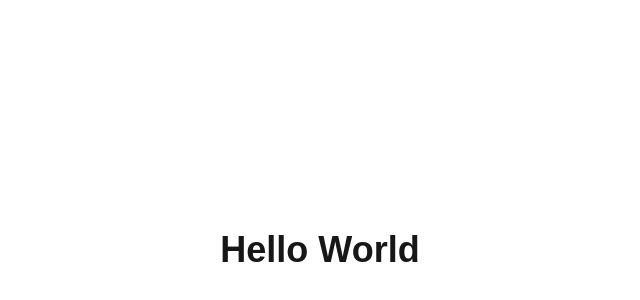
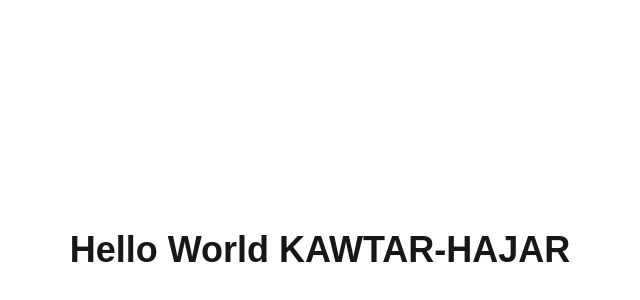
Before and after one commit to kawatr/Projet-pipeline_BERRADA_JLILOU_ABAYOMI, a Next.js app: page / in a window 1280 px wide. Shown: the part 150-450 px from the top of the page, without its empty margins (320-960 px from the left). Built offline with nearby package versions, Linux system fonts and the light colour scheme.

Commit message:
Update Home title

```diff
--- a/app/page.tsx
+++ b/app/page.tsx
@@ -3,7 +3,7 @@
 export default function Home() {
   return (
     <main className="flex min-h-screen items-center justify-center">
-      <h1 className="text-4xl font-bold">Hello World </h1>
+      <h1 className="text-4xl font-bold">Hello World KAWTAR-HAJAR </h1>
     </main>
   );
 }
```
